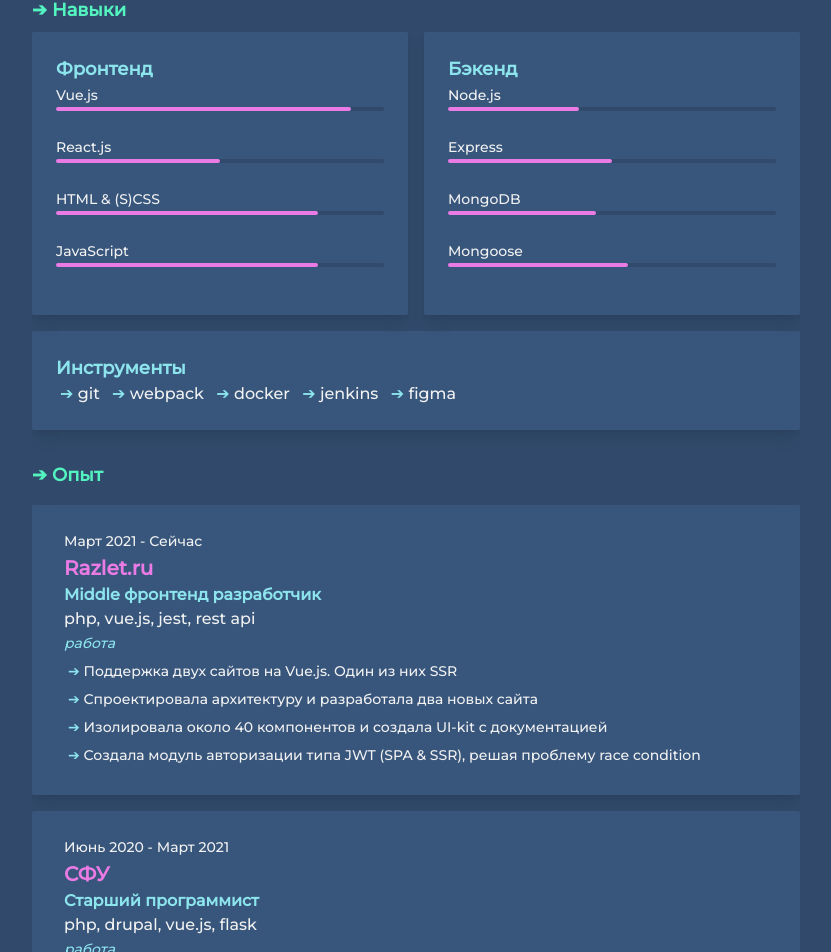
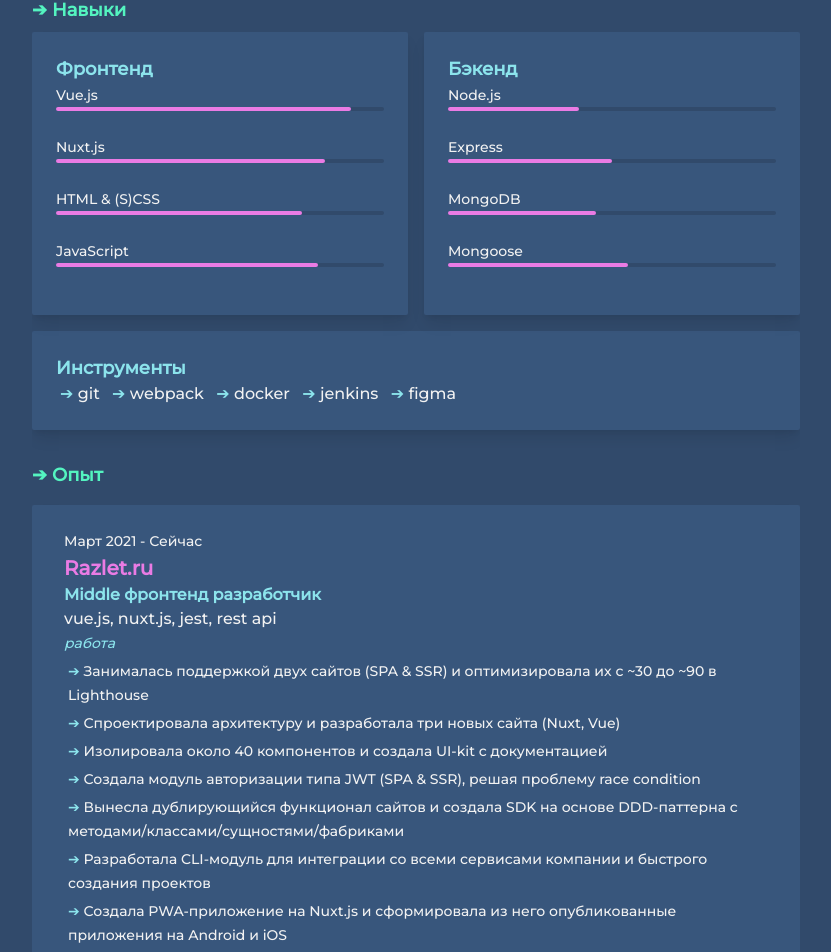
Before and after one commit to yskultan/Portfolio, a Vue app: page / in a window 1280 px wide. Shown: the part 1211-2163 px from the top of the page, without its empty margins (224-1055 px from the left). Built offline with nearby package versions, Linux system fonts and the light colour scheme.

Commit message:
updated work description and skills

```diff
--- a/src/store.js
+++ b/src/store.js
@@ -58,8 +58,8 @@ export default new Vuex.Store({
         },
         frontend:  [
             { name: "Vue.js", level: 90 },
-            { name: "React.js", level: 50 },
-            { name: "HTML & (S)CSS", level: 80 },
+            { name: "Nuxt.js", level: 82 },
+            { name: "HTML & (S)CSS", level: 75 },
             { name: "JavaScript", level: 80 }
         ],
         backend: [
@@ -169,16 +169,19 @@ export default new Vuex.Store({
     events: {
         en: [{
             name: "Razlet.ru",
-            description: "php, vue.js, jest, rest api",
+            description: "vue.js, nuxt.js, jest, rest api",
             role: "Middle frontend developer",
             type: "work",
             startDate: "Mar 2021",
             endDate: "Present",
             roles:[
-                {description:" Maintained two website on Vue.js. One in SSR" },
-                {description:" Created architecture and developed two websites" },
+                {description:" Maintained two websites (SPA & SSR) and optimized their perfomance from ~30 to ~90 in Lighthouse" },
+                {description:" Architectured and developed three websites (Nuxt, Vue)" },
                 {description:" Isolated about 40 components and created UI-kit with documentation"},
                 {description:" Developed JWT auth module (SPA & SSR) solving race condition"},
+                {description:" Took duplicated functionality out of company's sites and created DDD-oriented SDK with functions/classes/entities/factories"},
+                {description:" Developed CLI module for integration with all company's services and fast scaffolding"},
+                {description:" Created PWA app with Nuxt.js and transformed it to published Android & iOS apps"},
             ]
         }, {
             name: "SibFU",
@@ -232,16 +235,19 @@ export default new Vuex.Store({
         }],
         ru: [{
             name: "Razlet.ru",
-            description: "php, vue.js, jest, rest api",
+            description: "vue.js, nuxt.js, jest, rest api",
             role: "Middle фронтенд разработчик",
             type: "работа",
             startDate: "Март 2021",
             endDate: "Сейчас",
             roles:[
-                {description:" Поддержка двух сайтов на Vue.js. Один из них SSR" },
-                {description:" Спроектировала архитектуру и разработала два новых сайта" },
+                {description:" Занималась поддержкой двух сайтов (SPA & SSR) и оптимизировала их с ~30 до ~90 в Lighthouse" },
+                {description:" Спроектировала архитектуру и разработала три новых сайта (Nuxt, Vue)" },
                 {description:" Изолировала около 40 компонентов и создала UI-kit с документацией"},
                 {description:" Создала модуль авторизации типа JWT (SPA & SSR), решая проблему race condition"},
+                {description:" Вынесла дублирующийся функционал сайтов и создала SDK на основе DDD-паттерна c методами/классами/сущностями/фабриками"},
+                {description:" Разработала CLI-модуль для интеграции со всеми сервисами компании и быстрого создания проектов"},
+                {description:" Создала PWA-приложение на Nuxt.js и сформировала из него опубликованные приложения на Android и iOS"},
             ]
         },{
             name: "СФУ",
```
